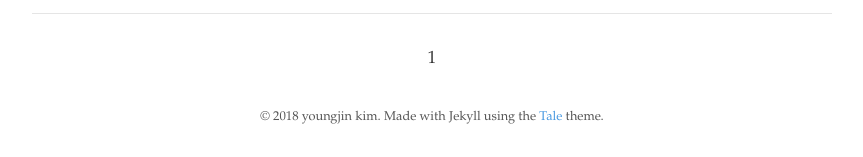
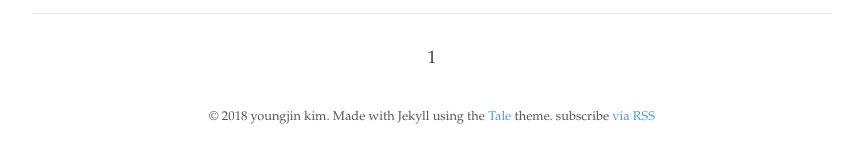
Before and after one commit to jinikr/jinikr.github.com, a Jekyll site: the page built from index.html, in a window 1280 px wide. Shown: the part 1051-1208 px from the top of the page, without its empty margins (208-1071 px from the left). Built offline with Jekyll 4.4.1, drawn with Linux system fonts in a browser that asks for light colours; the list of posts is cut into pages by our own code.

Commit message:
add seo, feed

```diff
--- a/Gemfile
+++ b/Gemfile
@@ -1,3 +1,5 @@
 source "https://rubygems.org"
 
 gem "tale"
+gem "jekyll-feed"
+gem "jekyll-seo-tag"
--- a/_config.yml
+++ b/_config.yml
@@ -19,3 +19,7 @@ permalink:  /:year-:month-:day/:title
 paginate:   5
 
 google_analytics: UA-56028613-2
+
+plugins:
+ - jekyll-feed
+ - jekyll-seo-tag
--- a/_includes/head.html
+++ b/_includes/head.html
@@ -2,13 +2,7 @@
   <meta charset="UTF-8">
   <meta name="viewport" content="width=device-width, initial-scale=1.0">
 
-  <title>
-    {% if page.title == "Home" %}
-      {{ site.title }}
-    {% else %}
-      {{ page.title }} &middot; {{ site.title }}
-    {% endif %}
-  </title>
+  {% seo %}
 
   <!-- CSS -->
   <link rel="stylesheet" href="{{ "/assets/main.css" | relative_url }}">
--- a/_layouts/default.html
+++ b/_layouts/default.html
@@ -22,6 +22,7 @@
     <footer>
       <span>
         &copy; <time datetime="{{ site.time }}">{{ site.time | date: '%Y' }}</time> {{ site.author.name }}. Made with Jekyll using the <a href="https://github.com/chesterhow/tale/">Tale</a> theme.
+        subscribe <a href="{{ "/feed.xml" | relative_url }}">via RSS</a>
       </span>
     </footer>
   </body>
```
Also changed, not shown: README.md.
